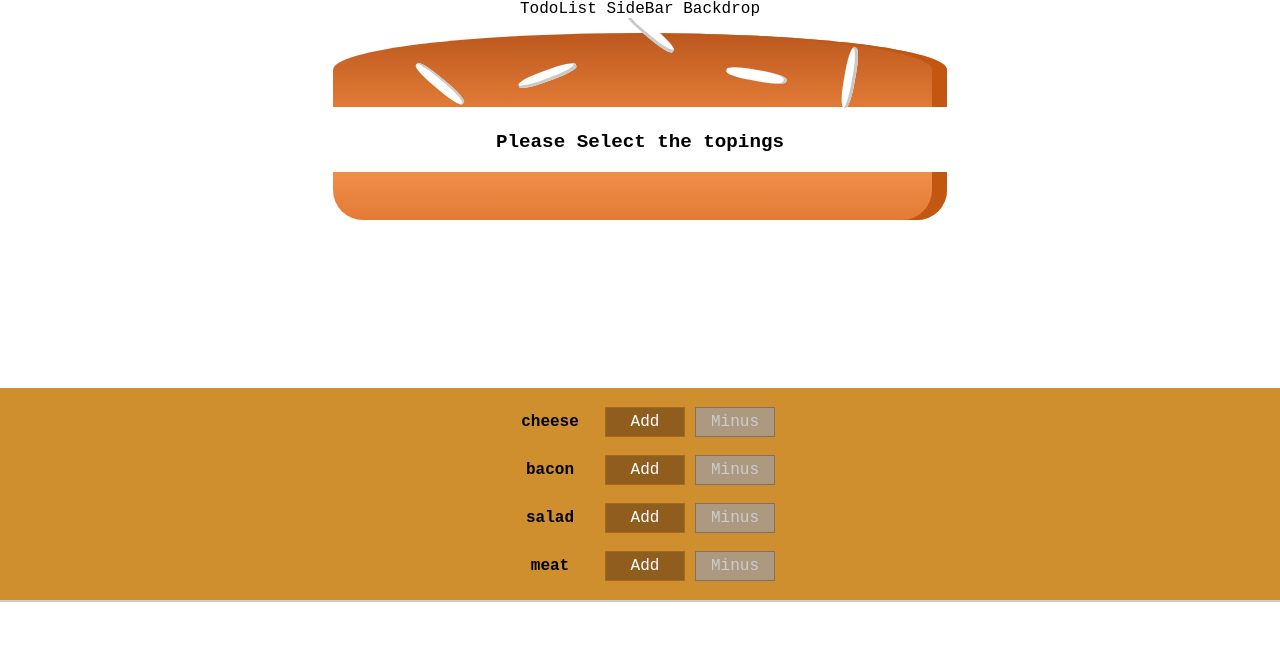
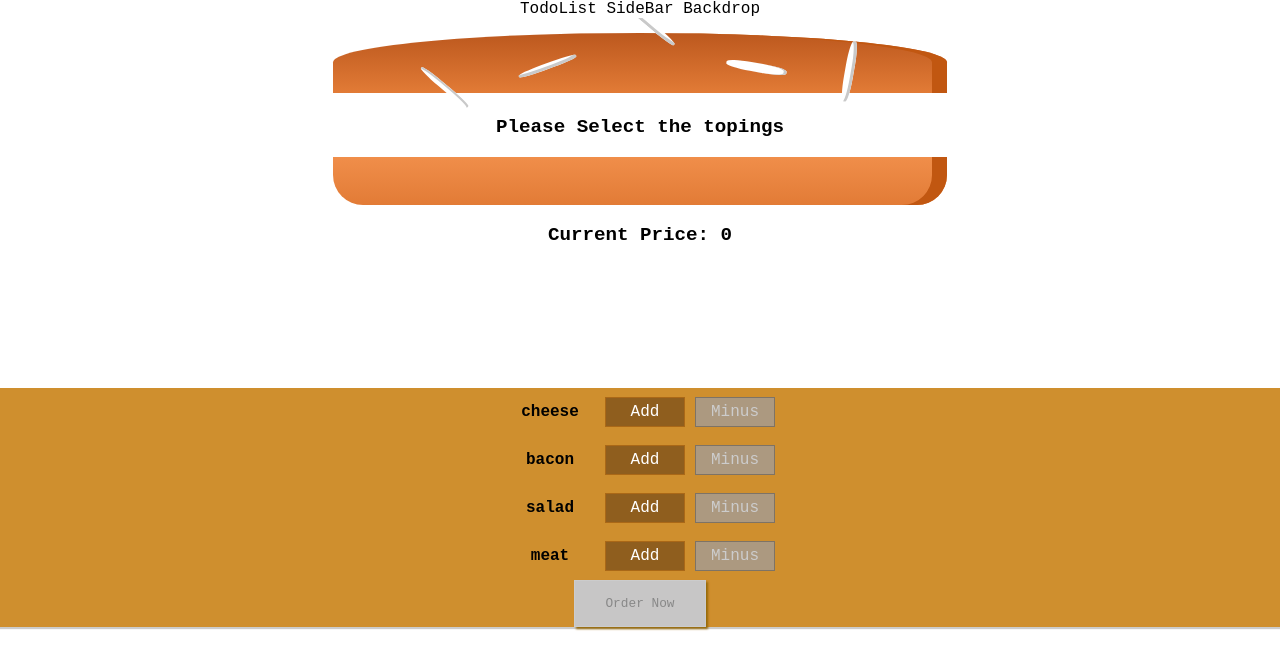
Before and after one commit to rahuljadli/Burger-App, a React (Create React App) app: page / in a window 1280 px wide. Shown: the top 670 px of the page. Built offline with nearby package versions, Linux system fonts and the light colour scheme; a web font is replaced by a local one.

Commit message:
Added Checkout summary component ,also addded backdrop that when clicked upon closes the summarry component for which we had created Modal component

```diff
--- a/src/components/Burger/Burger.js
+++ b/src/components/Burger/Burger.js
@@ -30,6 +30,7 @@ return(
         <Ingredients type="bread-top"></Ingredients>
         {dynamicIngredient}
         <Ingredients type="bread-bottom" />
+        <p>Current Price: {props.totalPrice}</p>
     </div>
 );
 }
--- a/src/components/Burger/Burger.module.css
+++ b/src/components/Burger/Burger.module.css
@@ -10,6 +10,6 @@
 @media (max-width:500px) and (max-height:400px){
     .burger{
         width: 50%;
-        height: 300px;
+        height: 00px;
     }
 }
--- a/src/components/Burger/BurgerIngredients/Ingredients.module.css
+++ b/src/components/Burger/BurgerIngredients/Ingredients.module.css
@@ -12,7 +12,7 @@ html,body{
 }
 
 .BreadTop {
-    height: 20%;
+    height: 16%;
     width: 80%;
     background: linear-gradient(#bc581e, #e27b36);
     border-radius: 50% 50% 0 0;
@@ -23,7 +23,7 @@ html,body{
 
 .Seeds1 {
     width: 10%;
-    height: 15%;
+    height: 10%;
     position: absolute;
     background-color: white;
     left: 30%;
@@ -87,7 +87,7 @@ html,body{
 
 .Meat {
     width: 80%;
-    height: 8%;
+    height: 6%;
     background: linear-gradient(#7f3608, #702e05);
     margin: 2% auto;
     border-radius: 15px;
@@ -103,7 +103,7 @@ html,body{
 
 .Salad {
     width: 85%;
-    height: 7%;
+    height: 5%;
     margin: 2% auto;
     background: linear-gradient(#228c1d, #91ce50);
     border-radius: 20px;
--- /dev/null
+++ b/src/components/Burger/CheckOutSummary/CheckOutSummary.js
@@ -0,0 +1,34 @@
+
+const CheckOutSummary=(props)=>{
+const ingredients=props.ingredients;
+
+const summaryDetails=Object.keys(ingredients).map(
+    (ingredientkey)=>{
+        return(
+            <li>
+                <span style={{textTransform:'capitalize'}}>
+                {ingredientkey}:{ingredients[ingredientkey]}
+                </span>
+            </li>
+
+
+        );
+    }
+
+)
+    return(
+
+<>
+<p>Your Order Details:</p>
+
+    {summaryDetails}
+<br></br>
+
+<button>Do you want to checkout</button>
+
+
+</>
+
+    );
+}
+export default CheckOutSummary;
--- a/src/components/Burger/ToppingController/ToppingHandler.js
+++ b/src/components/Burger/ToppingController/ToppingHandler.js
@@ -3,6 +3,7 @@ import classes from './ToppingHandler.module.css';
 const ToppingHandler=(props)=>{
 return(
     <div className={classes.ToppingHandler}>
+
     <Toppings label="cheese" add={props.addClick} minus={props.minusClick}
         disabledOrNot={props.ingredients}
     />
@@ -15,6 +16,10 @@ return(
     <Toppings label="meat" add={props.addClick}  minus={props.minusClick}
          disabledOrNot={props.ingredients}
     />
+    <button className={classes.OrderButton}
+    disabled={!props.purchasable}
+    onClick={props.checkOutClick}
+    >Order Now</button>
     </div>
 )
 }
--- a/src/components/Burger/ToppingController/ToppingHandler.module.css
+++ b/src/components/Burger/ToppingController/ToppingHandler.module.css
@@ -4,7 +4,48 @@
     display: flex;
     flex-flow: column;
     align-items: center;
+    font-size: medium;
     box-shadow: 0 2px 1px #ccc;
      margin: auto;
-     padding: 10px 0;
 }
+
+.OrderButton {
+    background-color: #DAD735;
+    outline: none;
+    cursor: pointer;
+    border: 1px solid #966909;
+    color: #966909;
+    font-family: inherit;
+    font-size: 0.8em;
+    padding: 15px 30px;
+    box-shadow: 2px 2px 2px #966909;
+}
+
+.OrderButton:hover, .OrderButton:active {
+    background-color: #A0DB41;
+    border: 1px solid #966909;
+    color: #966909;
+}
+
+.OrderButton:disabled {
+    background-color: #C7C6C6;
+    cursor: not-allowed;
+    border: 1px solid #ccc;
+    color: #888888;
+}
+
+.OrderButton:not(:disabled) {
+    animation: enable 0.3s linear;
+}
+
+@keyframes enable {
+    0% {
+        transform: scale(1);
+    }
+    60% {
+        transform: scale(1.1);
+    }
+    100% {
+        transform: scale(1);
+    }
+}
--- /dev/null
+++ b/src/components/UI/Backdrop/Backdrop.js
@@ -0,0 +1,12 @@
+
+import classes from './Backdrop.module.css'
+const Backdrop=(props)=>{
+return(
+
+    props.show ?<div className={classes.Backdrop}
+    onClick={props.BackdropClick}
+    ></div>:null
+    );
+}
+
+export default Backdrop;
--- /dev/null
+++ b/src/components/UI/Backdrop/Backdrop.module.css
@@ -0,0 +1,9 @@
+.Backdrop{
+    width:100%;
+    height: 100%;
+    position: fixed;
+    left: 0;
+    top:0;
+    z-index: 100;
+    background-color: rgba(0,0,0,0.5);
+}
--- /dev/null
+++ b/src/components/UI/Modal.js
@@ -0,0 +1,21 @@
+import classes from './Modal.module.css'
+import Backdrop from './Backdrop/Backdrop.js'
+const Modal=(props)=>{
+    return(
+
+        <>
+        <Backdrop show={props.show} BackdropClick={props.BackdropClick}/>
+        <div className={classes.Modal}
+        style={{
+            transform:props.show? 'translateY(0)': 'translateY(-100vh)',
+            opacity:props.show? '1':'0'
+        }}
+        >
+
+            {props.children}
+        </div>
+        </>
+
+        );
+}
+export default Modal;
--- /dev/null
+++ b/src/components/UI/Modal.module.css
@@ -0,0 +1,20 @@
+.Modal {
+    position: fixed;
+    z-index: 500;
+    background-color: white;
+    width: 70%;
+    border: 1px solid #ccc;
+    box-shadow: 1px 1px 1px black;
+    padding: 16px;
+    left: 15%;
+    top: 30%;
+    box-sizing: border-box;
+    transition: all 0.3s ease-out;
+}
+
+@media (min-width: 600px) {
+    .Modal {
+        width: 500px;
+        left: calc(50% - 250px);
+    }
+}
--- a/src/containers/BurgerBuilder/BurgerBuilder.js
+++ b/src/containers/BurgerBuilder/BurgerBuilder.js
@@ -1,7 +1,8 @@
 import { Component } from "react";
 import Burger from "../../components/Burger/Burger.js"
+import CheckOutSummary from "../../components/Burger/CheckOutSummary/CheckOutSummary.js";
 import ToppingHandler from "../../components/Burger/ToppingController/ToppingHandler.js";
-
+import Modal from '../../components/UI/Modal.js'
 const INGREDIENT_PRICE={
     'cheese':10,
     'salad':10,
@@ -17,8 +18,11 @@ class BurgerBuilder extends Component{
             bacon:0,
             meat:0
         },
-        totalCost:0
+        totalCost:0,
+        purchasable:false,
+        checkOutOrNot:false
     }
+
     addToppings=(type)=>{
         const oldCount=this.state.ingredients[type];
         const newCount=oldCount+1;
@@ -33,9 +37,28 @@ class BurgerBuilder extends Component{
             totalCost:newPrice
         })
 
+        this.checkCart(updatedIngredient);
+
 
     }
+    checkCart=(updatedIngredient)=>{
+        const ingredients={...updatedIngredient}
+        let checkoutCount=Object.keys(ingredients).map(
+            (ingredientkey)=>{
+                return ingredients[ingredientkey];
 
+            }
+
+        ).reduce((prev,current)=>{
+                return prev+current;
+        },0);
+
+        this.setState({purchasable:checkoutCount>0})
+
+
+
+
+    }
     removeToppings=(type)=>{
         let oldCount=this.state.ingredients[type];
         let newCount=0
@@ -68,15 +91,44 @@ class BurgerBuilder extends Component{
         })
 
 
+        this.checkCart(updatedIngredient);
+    }
+     checkOutOrNot=()=>{
+        this.setState({
+            checkOutOrNot:true
+        });
+
+    }
+
+    BackdropClickHandler=()=>{
+        this.setState({
+            checkOutOrNot:false
+        })
     }
     render( ){
         return(
             <>
-            <Burger ingredients={this.state.ingredients}/>
+                <Modal show={this.state.checkOutOrNot}
+                BackdropClick={this.BackdropClickHandler}
+                >
+
+
+            <CheckOutSummary ingredients={this.state.ingredients}/>
+            </Modal>
+
+
+
+            <Burger ingredients={this.state.ingredients}
+                totalPrice={this.state.totalCost}
+            />
+
             <ToppingHandler
             addClick={this.addToppings} minusClick={this.removeToppings}
             ingredients={this.state.ingredients}
+            purchasable={this.state.purchasable}
+            checkOutClick={this.checkOutOrNot}
             />
+
             </>
 
             );
```
